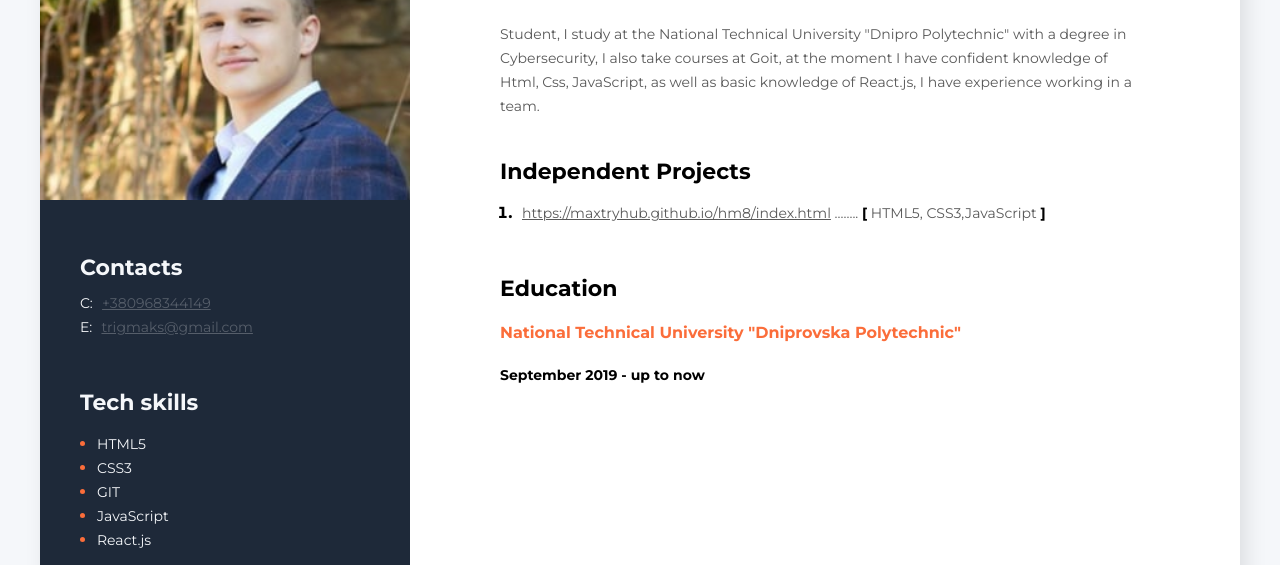
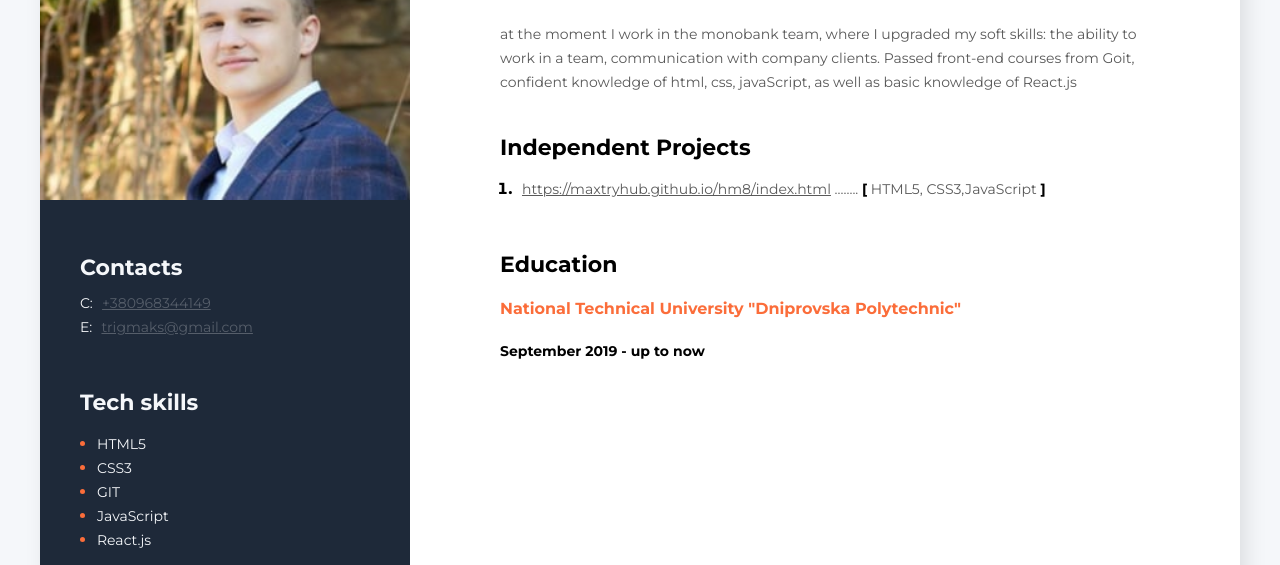
Before and after one commit to MaxTryhub/resume-, a plain HTML site: page index.html in a window 1280 px wide. Shown: the part 235-800 px from the top of the page. Drawn offline with Linux system fonts and the light colour scheme.

Commit message:
Update index.html

```diff
--- a/index.html
+++ b/index.html
@@ -19,7 +19,8 @@
                     <div class="about-me">
                     <h2 class="about-me-profession">Front-End Developer </h2>
                         <h1 class="about-me-name">Maksym Tryhub</h1>
-                    <p class="about-me-description">Student, I study at the National Technical University "Dnipro Polytechnic" with a degree in Cybersecurity, I also take courses at Goit, at the moment I have confident knowledge of Html, Css, JavaScript, as well as basic knowledge of React.js, I have experience working in a team.
+                    <p class="about-me-description"> at the moment I work in the monobank team, where I upgraded my soft skills: the ability to work in a team, communication with company clients.
+Passed front-end courses from Goit, confident knowledge of html, css, javaScript, as well as basic knowledge of React.js
                     </p>
                     </div>
                 <!--My project-->
```
